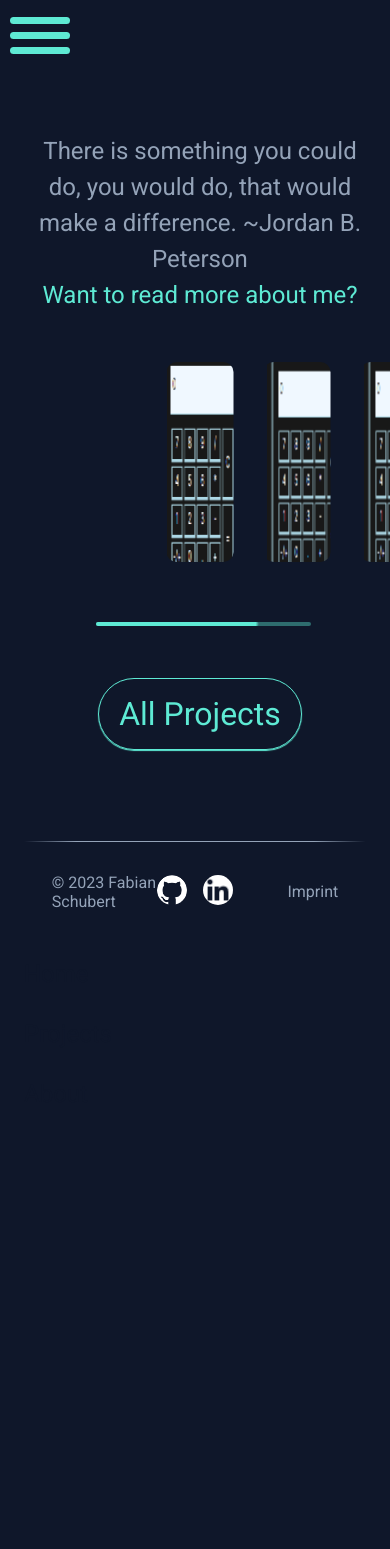
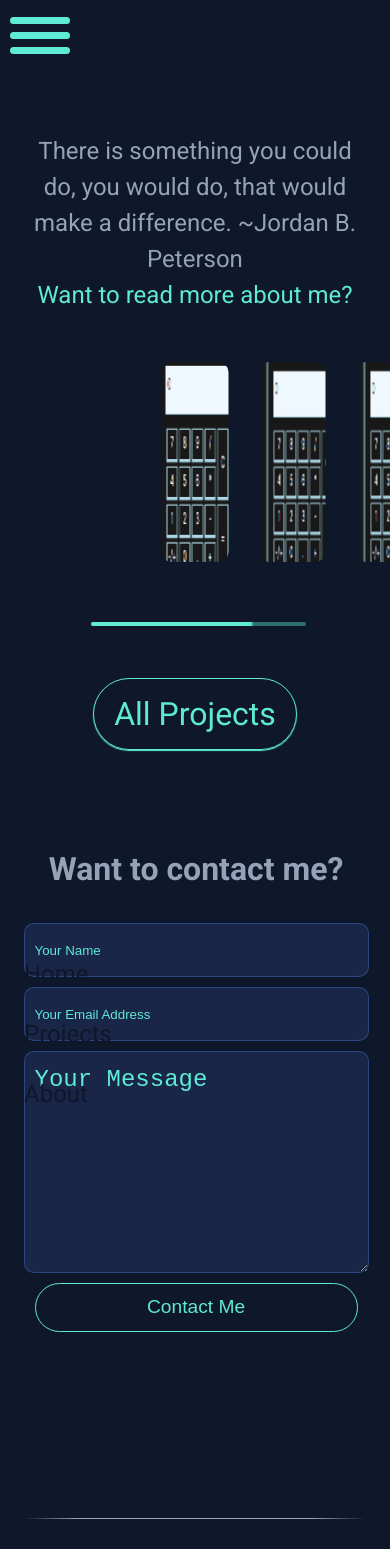
Before and after one commit to Schubi222/Porfolio, a Vue app in the folder Porfolio/: page / in a window 390 px wide. Shown: the top 1549 px of the page. Before the commit the page ends 957 px from the top, so only its background shows below. Built offline with nearby package versions, Linux system fonts and the light colour scheme.

Commit message:
App content centered | Contact form added, styled, responisve

```diff
--- /dev/null
+++ b/Porfolio/src/assets/ContactForm.css
@@ -0,0 +1,87 @@
+/* Yellow/ivory color
+$call-to-action-color:#D4A418;
+$text-color:#E6EFFF;
+*/
+.Contact-Form-Wrapper {
+  margin: 5rem;
+  display: flex;
+  flex-direction: row;
+  flex-wrap: wrap;
+  justify-content: center;
+  width: 100%;
+}
+.Contact-Form-Wrapper-heading {
+  align-self: center;
+  margin-right: 4rem;
+}
+.Contact-Form-Wrapper__form {
+  display: grid;
+  flex-direction: column;
+  grid-template-areas: "Text Text Name" "Text Text Email" "Text Text Submit";
+  font-size: 24px;
+  line-height: 36px;
+}
+.Contact-Form-Wrapper__form-name {
+  grid-area: Name;
+}
+.Contact-Form-Wrapper__form-email {
+  grid-area: Email;
+}
+.Contact-Form-Wrapper__form-textarea {
+  grid-area: Text;
+  width: 400px;
+  height: 200px;
+  background: rgba(42, 64, 117, 0.4);
+  border: 1px solid rgba(55, 85, 155, 0.7);
+  margin-right: 2rem;
+  font-size: 24px;
+  line-height: 36px;
+  padding: 7px;
+  border-radius: 10px;
+  color: rgb(94, 234, 212);
+}
+.Contact-Form-Wrapper__form-textarea::placeholder {
+  color: rgb(94, 234, 212);
+}
+.Contact-Form-Wrapper__form-submit {
+  grid-area: Submit;
+  background: none;
+  box-shadow: none;
+}
+.Contact-Form-Wrapper__form-input {
+  background: rgba(42, 64, 117, 0.4);
+  margin: 10px;
+  padding: 5px 10px;
+  height: 2rem;
+  border: 1px solid rgba(55, 85, 155, 0.7);
+  border-radius: 10px;
+  color: rgb(94, 234, 212);
+}
+.Contact-Form-Wrapper__form-input::placeholder {
+  color: rgb(94, 234, 212);
+}
+
+@media (max-width: 700px) {
+  .Contact-Form-Wrapper {
+    margin: 5rem 0;
+    flex-direction: column;
+  }
+  .Contact-Form-Wrapper * {
+    padding: 10px;
+    width: 95%;
+    margin: 0 auto;
+  }
+  .Contact-Form-Wrapper-heading {
+    margin: 10px 0;
+  }
+  .Contact-Form-Wrapper__form {
+    grid-template-areas: "Name" "Email" "Text" "Submit";
+    justify-items: center;
+  }
+  .Contact-Form-Wrapper__form > * {
+    position: relative;
+    margin: 5px 0;
+  }
+}
+
+/*# sourceMappingURL=ContactForm.css.map */
--- /dev/null
+++ b/Porfolio/src/assets/ContactForm.scss
@@ -0,0 +1,93 @@
+@use "variables";
+$background:transparentize(lighten(variables.$primary-color, 20%),0.6);
+$border:1px solid transparentize(lighten(variables.$primary-color, 30%),.3);
+.Contact-Form-Wrapper{
+  margin: 5rem;
+  display: flex;
+  flex-direction: row;
+  flex-wrap: wrap;
+  justify-content: center;
+  width: 100%;
+  &-heading{
+    align-self: center;
+    margin-right: 4rem;
+  }
+  &__form{
+    display: grid;
+    flex-direction: column;
+    grid-template-areas:
+    "Text Text Name"
+    "Text Text Email"
+    "Text Text Submit";
+    font-size: variables.$basic-font-size;
+    line-height: variables.$basic-line-hight;
+    &-name{
+      grid-area: Name;
+    }
+    &-email{
+      grid-area: Email;
+    }
+    &-textarea{
+      grid-area: Text;
+      width: 400px;
+      height: 200px;
+      background: $background;
+      border: $border;
+      margin-right: 2rem;
+      font-size: variables.$basic-font-size;
+      line-height: variables.$basic-line-hight;
+      padding: 7px;
+      border-radius:10px;
+      color: variables.$call-to-action-color;
+      &::placeholder{
+        color: variables.$call-to-action-color;
+      }
+    }
+    &-submit{
+      grid-area: Submit;
+      background: none;
+      box-shadow: none;
+    }
+    &-input{
+      background: $background;
+      margin: 10px;
+      padding: 5px 10px;
+      height: 2rem;
+      border: $border;
+      border-radius:10px;
+      color: variables.$call-to-action-color;
+      &::placeholder{
+        color: variables.$call-to-action-color;
+      }
+    }
+  }
+}
+
+@media (max-width: 700px) {
+  .Contact-Form-Wrapper{
+    margin: 5rem 0;
+    flex-direction: column;
+    &  *{
+      padding: 10px;
+      width: 95%;
+      margin: 0 auto;
+    }
+    &-heading{
+      margin: 10px 0;
+    }
+    &__form{
+      grid-template-areas:
+    "Name"
+    "Email"
+    "Text"
+    "Submit";
+      justify-items: center;
+      & > *{
+        position: relative;
+        margin: 5px 0;
+
+      }
+    }
+  }
+
+}
--- a/Porfolio/src/assets/base.css
+++ b/Porfolio/src/assets/base.css
@@ -16,5 +16,7 @@ body {
   width: 100vw;
   overflow: hidden;
 }
-
+#app{
+  justify-items: center;
+}
 /*# sourceMappingURL=base.css.map */
--- a/Porfolio/src/components/ContactForm.vue
+++ b/Porfolio/src/components/ContactForm.vue
@@ -1,5 +1,14 @@
 <template>
-  <div class="Contact-Form-Wrapper"></div>
+  <div class="Contact-Form-Wrapper">
+    <h1 class="Contact-Form-Wrapper-heading">Want to contact me?</h1>
+    <form action="https://formspree.io/f/mqkvkyrk" method="POST" class="Contact-Form-Wrapper__form">
+      <input type="text" name="name" placeholder="Your Name" class="Contact-Form-Wrapper__form-input Contact-Form-Wrapper__form-name" required>
+      <input type="email" name="email" placeholder="Your Email Address" class="Contact-Form-Wrapper__form-input Contact-Form-Wrapper__form-email" required>
+      <textarea name="message" placeholder="Your Message" class="Contact-Form-Wrapper__form-textarea" required></textarea>
+      <input type="hidden" name="_next" value="/">
+      <button type="submit" class="Contact-Form-Wrapper__form-submit btn">Contact Me</button>
+    </form>
+  </div>
 </template>
 
 <script setup>
@@ -8,5 +17,5 @@
 
 
 <style scoped>
-
+@import "@/assets/ContactForm.css";
 </style>
--- a/Porfolio/src/views/HomeView.vue
+++ b/Porfolio/src/views/HomeView.vue
@@ -25,12 +25,13 @@
     </swiper>
     <RouterLink class="btn big_btn" to="/projects">All Projects</RouterLink>
     <!--  TODO: GITHUB-->
-    <!--  TODO: Contact-->
+    <ContactForm/>
   </div>
 </template>
 
 <script setup>
   import PerfectTextField from "@/components/PerfectTextField.vue";
+  import ContactForm from "@/components/ContactForm.vue";
   // Import Swiper Vue.js components
   import { Swiper, SwiperSlide } from 'swiper/vue';
   import {Scrollbar, Parallax} from "swiper";
```
Also changed, not shown: 1 other file (tests, documents, lock files or other folders).
